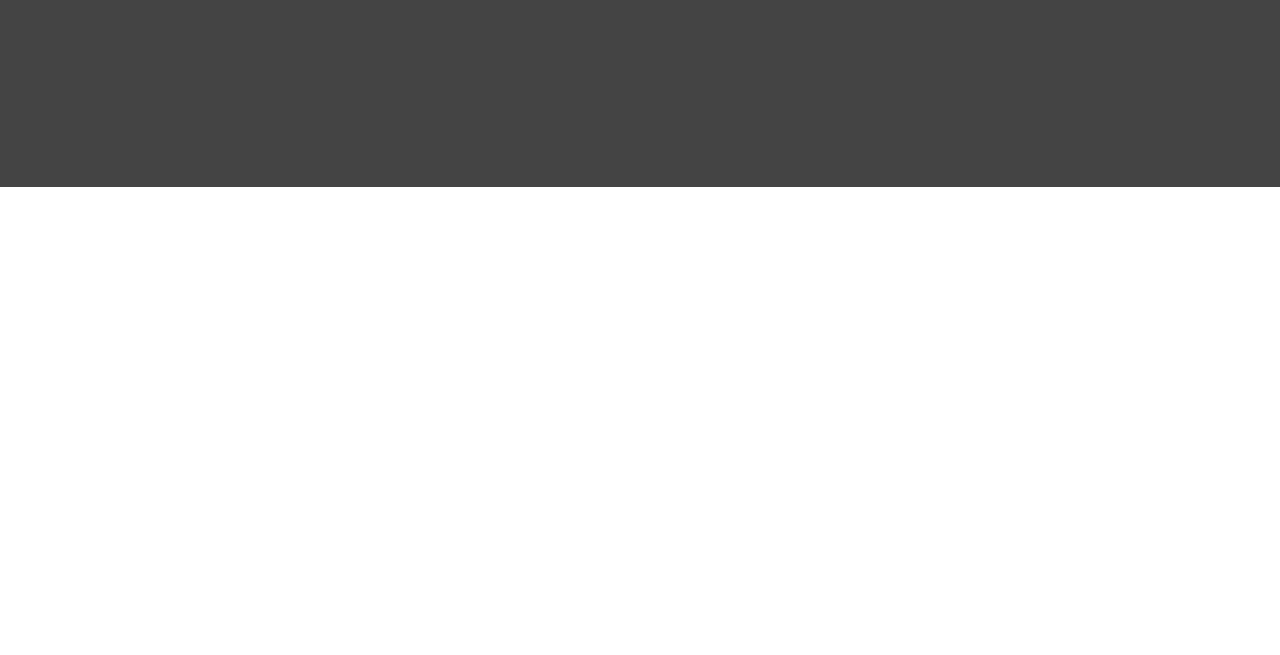
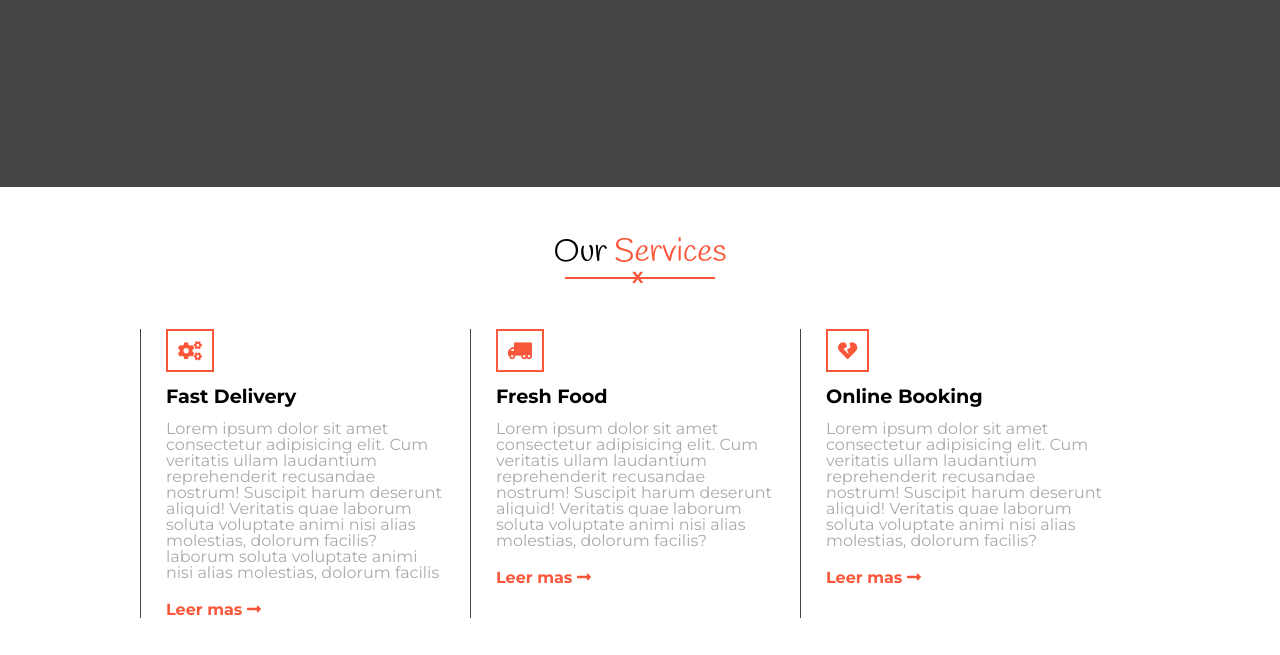
Before and after one commit to marcelongo/Hamburgueseria, a plain HTML site: page index.html in a window 1280 px wide. Shown: the part 531-1186 px from the top of the page. Before the commit the page ends 800 px from the top, so only its background shows below. Drawn offline with Linux system fonts and the light colour scheme.

Commit message:
primera seccion de main

```diff
--- a/css/style.css
+++ b/css/style.css
@@ -147,6 +147,93 @@ header nav li .activo {
     margin-right: 15px;
     font-size: 1.5em;
 }
+/*terminamos la seccion hero*/
+
+/*comenzamos la seccion main*/
+
+section {
+    padding: 50px;
+}
+
+main section h2 {
+color: black;
+font-family: "handlee", cursive;
+text-align: center;
+font-size: 2em;
+}
+
+main section h2 span {
+    color: #fa573a;
+}
+
+main section .underline {
+    position: relative;
+    width: 9.375em;
+    margin: 0 auto;
+    color: #fa573a;
+}
+
+main section .underline hr {
+    border-color: #fa573a;
+}
+
+main section .underline span {
+    display: block;
+    font-weight: bold;
+    position: absolute;
+    top: -7px;
+    left: 67px;
+}
+
+main section .flex {
+    display: flex;
+    flex-wrap: wrap;
+    margin-top: 50px;
+}
+
+main section .flex article {
+    width: 33%;
+    border-left: 1px solid #444;
+    padding: 0 25px;
+}
+
+main #ourservices article .icon {
+color: #fa573a;
+border: 2px solid #fa573a;
+padding: 10px;
+font-size: 120%;
+}
+
+main #ourservices article h3 {
+    font-weight: bold;
+    margin: 15px 0;
+    font-size: 120%;
+}
+
+main #ourservices article p {
+    color: #aaa;
+}
+
+/*con esta regla cambiamos la posicion de la imagen del camion*/
+.fa-truck-moving {
+    transform: rotateY(180deg);
+}
+
+main .enlace {
+    color: #fa573a;
+    font-weight: bold;
+    margin: 20px 0px 0px 0px;
+    display: inline-block;
+}
+
+/*con esto estamos haciendo la animacion de las fechitas de "leer mas"*/
+main .enlace i {
+    transition: 1s;
+}
+
+main .enlace:hover i {
+    transform: translate(10px);
+}
 
 /*el @media hace que podamos hacer la web responsive.  Todo lo que esta fuera de @media es para desktop*/
 @media (max-width: 768px) {
@@ -161,7 +248,22 @@ header nav li .activo {
     header .submenu .row div:nth-child(3), header .submenu .row div:nth-child(4) {
         text-align: center;
     }
+
+    main section .flex article {
+        width: 50%;
+        margin-bottom: 20px;
+    }
+
+    main section .flex article:last-child {
+        width: 100%;
+    }
+
+    main section .flex article:first-child, main section .flex article:last-child {
+        border-left: 0px;
+    }
 }
+
+
 
 @media (max-width: 600px) {
     header .submenu .row div a span {
@@ -208,4 +310,12 @@ header nav li .activo {
     .hero {
         height: 450px;
     }
+/*con esto estamos poniendo las rallas debajo en vez de al lado en movil*/
+
+    main section .flex article {
+        width: 100%;
+        border-left: 0px;
+        padding-bottom: 20px;
+        border-bottom: 1px solid #ddd;
+    }
 }
--- a/index.html
+++ b/index.html
@@ -76,7 +76,54 @@
             </div>
 
         </div>
-        <main></main>
+        <main>
+            <section id="ourservices" class="row">
+                <h2>Our <span> Services</span></h2>
+                <div class="underline">
+                    <hr noshade="noshade">
+                    <span>X</span>
+                </div>
+                <div class="flex">
+                    <article>
+                        <div>
+                            <i class="fas fa-cogs icon"></i>
+                        </div>
+                        <h3>Fast Delivery</h3>
+                        <p>Lorem ipsum dolor sit amet consectetur adipisicing elit. Cum veritatis ullam laudantium reprehenderit recusandae nostrum! Suscipit harum deserunt aliquid! Veritatis quae laborum soluta voluptate animi nisi alias molestias, dolorum facilis?laborum soluta voluptate animi nisi alias molestias, dolorum facilis</p>
+                        <div>
+                            <a class="enlace" href="#">
+                                Leer mas <i class="fas fa-long-arrow-alt-right"></i>
+                            </a>
+                        </div>
+                    </article>
+                    <article>
+                            <div>
+                                <i class="fas fa-truck-moving icon"></i>
+                            </div>
+                            <h3>Fresh Food</h3>
+                            <p>Lorem ipsum dolor sit amet consectetur adipisicing elit. Cum veritatis ullam laudantium reprehenderit recusandae nostrum! Suscipit harum deserunt aliquid! Veritatis quae laborum soluta voluptate animi nisi alias molestias, dolorum facilis?</p>
+                            <div>
+                                <a class="enlace" href="#">
+                                    Leer mas <i class="fas fa-long-arrow-alt-right"></i>
+                                </a>
+                            </div>
+                        </article>
+                        <article>
+                                <div>
+                                    <i class="fas fa-heart-broken icon"></i>
+                                </div>
+                                <h3>Online Booking</h3>
+                                <p>Lorem ipsum dolor sit amet consectetur adipisicing elit. Cum veritatis ullam laudantium reprehenderit recusandae nostrum! Suscipit harum deserunt aliquid! Veritatis quae laborum soluta voluptate animi nisi alias molestias, dolorum facilis?</p>
+                                <div>
+                                    <a class="enlace" href="#">
+                                        Leer mas <i class="fas fa-long-arrow-alt-right"></i>
+                                    </a>
+                                </div>
+                            </article>
+                </div>
+            </section>
+
+        </main>
 
         <footer></footer>
     </div>
```
